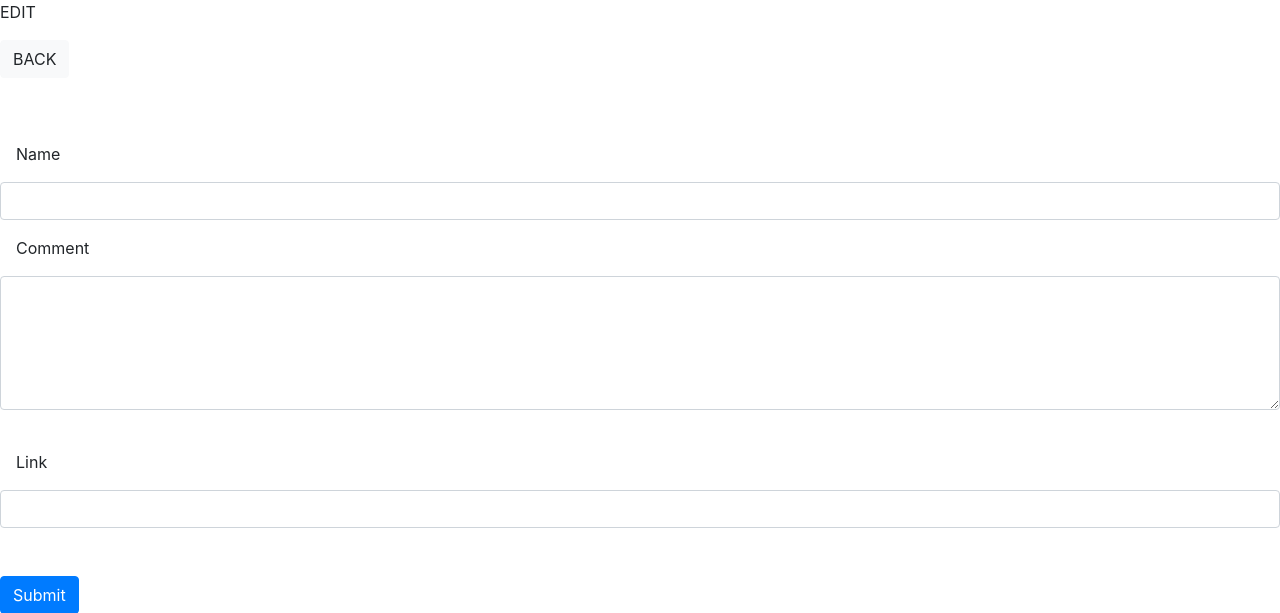
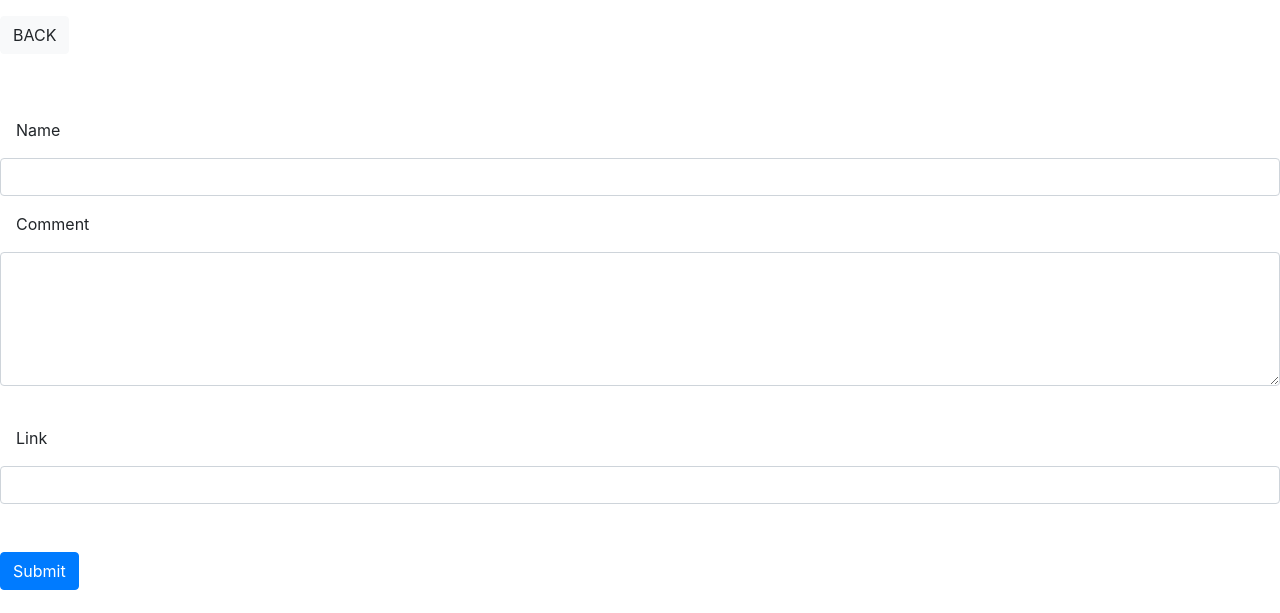
Before and after one commit to YamonpornChertbamrung/Yamonporn63070140, a PHP site: page /edit.php?ID=1 in a window 1280 px wide. Shown: the top 613 px of the page. Run offline with PHP 8.4, Linux system fonts and the light colour scheme; data that the repository does not hold is empty.

Commit message:
Update edit.php

```diff
--- a/edit.php
+++ b/edit.php
@@ -19,20 +19,10 @@
       <meta charset="utf-8">
       <meta name="viewport" content="width=device-width, initial-scale=1">
       <link rel="stylesheet" href="https://cdn.jsdelivr.net/npm/bootstrap@4.5.3/dist/css/bootstrap.min.css" integrity="sha384-TX8t27EcRE3e/ihU7zmQxVncDAy5uIKz4rEkgIXeMed4M0jlfIDPvg6uqKI2xXr2" crossorigin="anonymous">
-      <style>
-      }
-      #roundCorners{
-      border-radius: 25px;
-      padding: 10px;
-      width: 500px;
-      height: 70px;
-      background: Dark;
-      }
-      </style>
   </head>
 
   <body>
-      <p id="roundCorners">EDIT</p>
+      <header class="navbar navbar-expand navbar-dark flex-column flex-md-row bd-navbar"></header>
           <a href="show.php" class="btn btn-light">BACK</a>
           </div>
           <form action="update.php" method="post" id="CommentForm">
```
